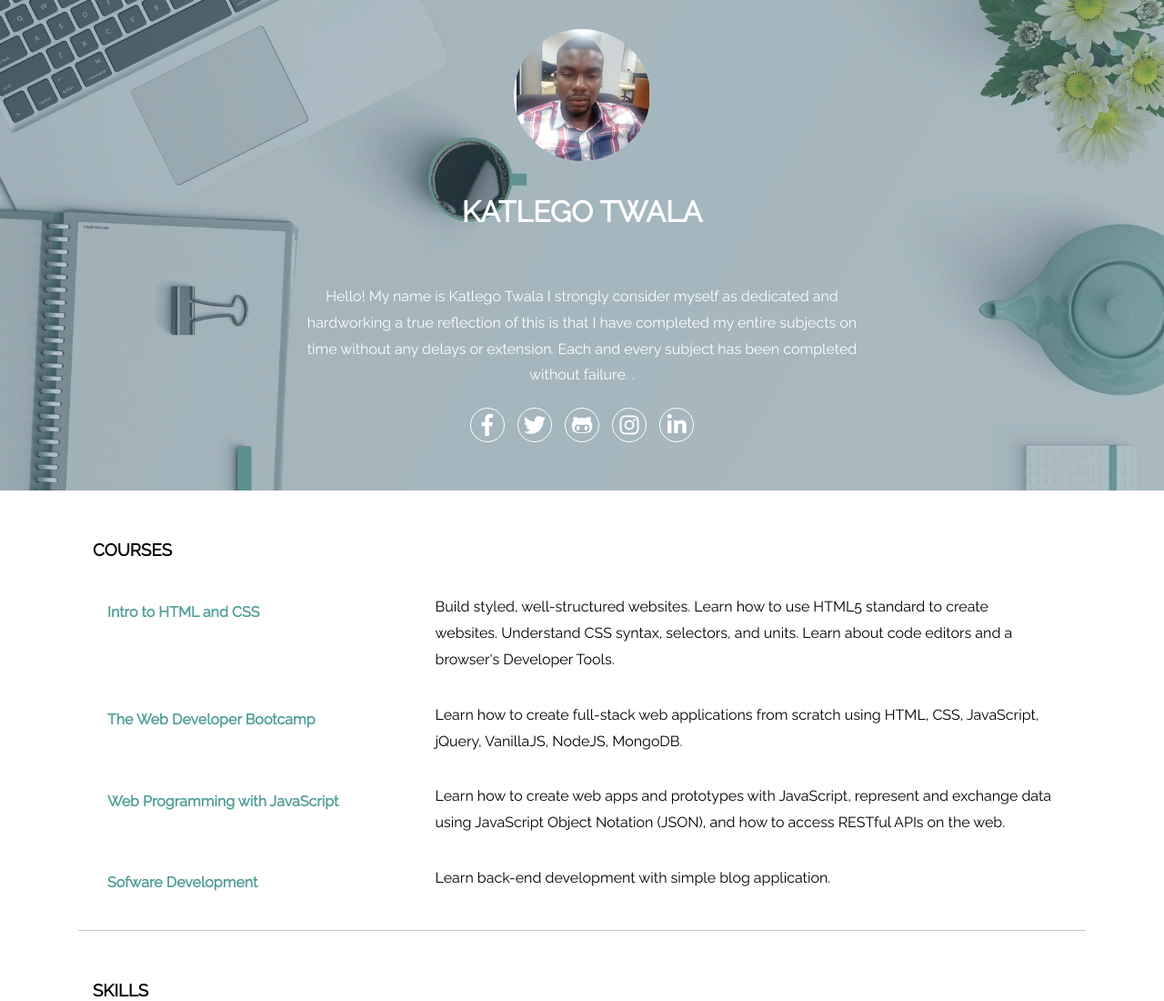
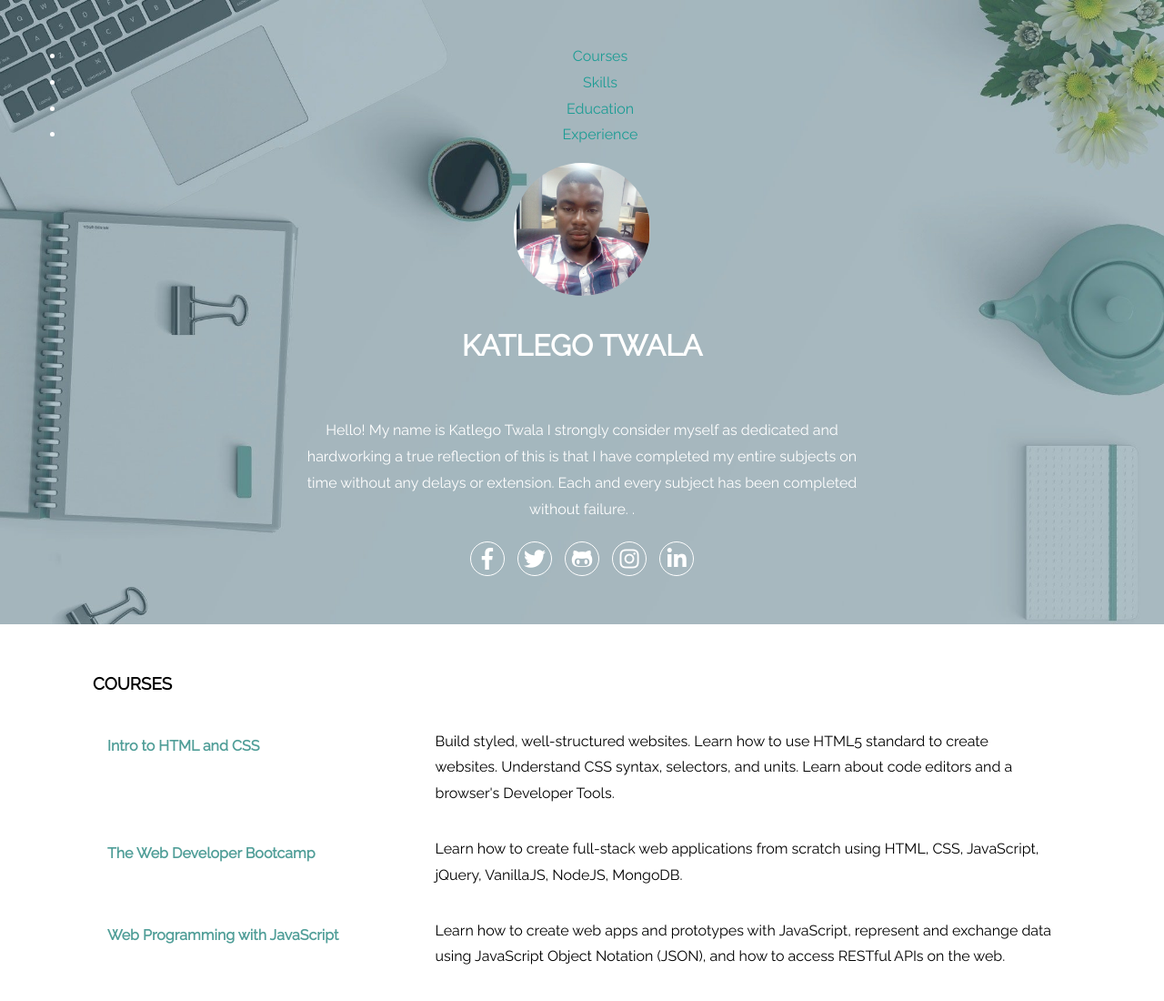
Before and after one commit to Gitkat91/Gitkat91.github.io, a plain HTML site: page index.html in a window 1280 px wide. Shown: the top 1100 px of the page at 91% size. Drawn offline with Linux system fonts and the light colour scheme.

Commit message:
Update index.html

```diff
--- a/index.html
+++ b/index.html
@@ -13,6 +13,14 @@
 
 <body>
 <header>
+  <nav>
+    <ul>
+      <li><a href="#courses">Courses</a></li>
+      <li><a href="#skills">Skills</a></li>
+      <li><a href="#education">Education</a></li>
+      <li><a href="#experience">Experience</a></li>
+    </ul>
+  </nav>
   <div>
     <img src="./img/avatar.jpg" />
   </div>
```
Lines whose indentation alone changed are shown as unchanged.
